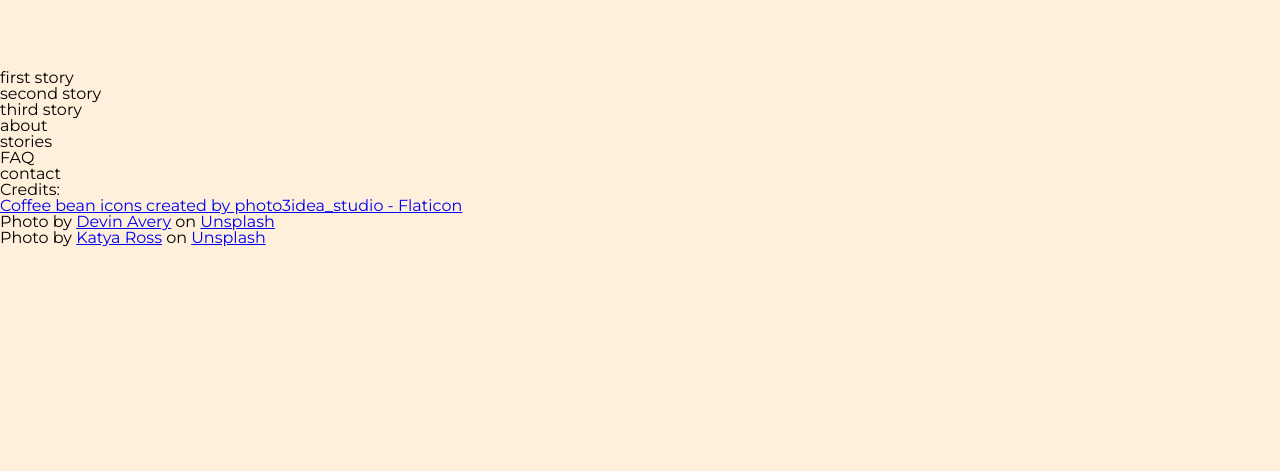
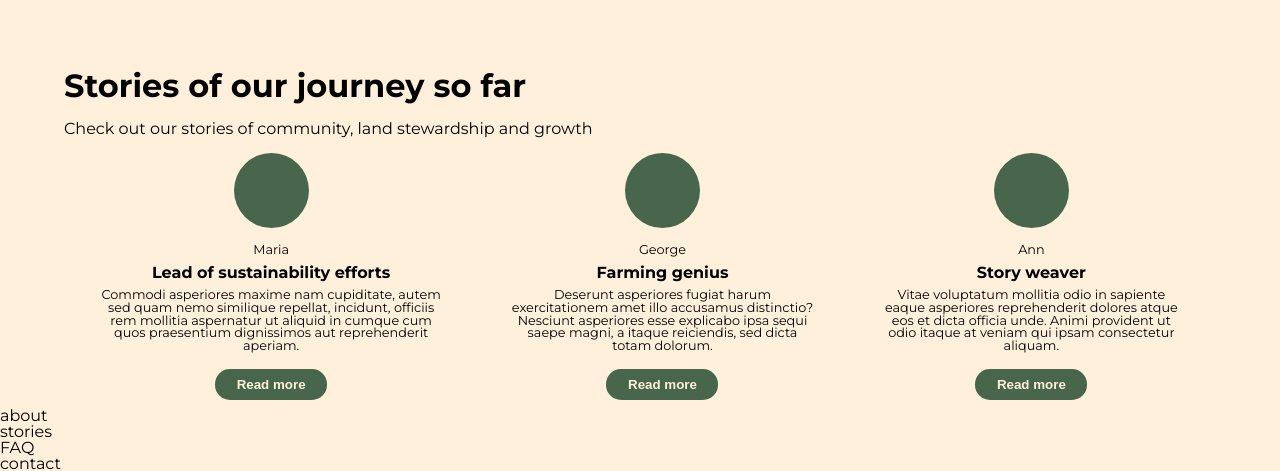
Before and after one commit to mateuszurban/portfolio-cafe-apollo, a React app: page / in a window 1280 px wide. Shown: the part 1274-1745 px from the top of the page. Before the commit the page ends 1521 px from the top, so only its background shows below. Built offline with nearby package versions, Linux system fonts and the light colour scheme.

Commit message:
Add social proof/relevant stories section

```diff
--- a/src/components/Hero.js
+++ b/src/components/Hero.js
@@ -9,9 +9,6 @@ const Hero = () => {
             <button>Join us</button>
             </div>
             <div className="hero-img"></div>
-
-
-            {/* relevant hero picture */}
         </div>
     )
 }
--- a/src/components/SocialProof.js
+++ b/src/components/SocialProof.js
@@ -3,10 +3,32 @@ import React from 'react'
 const SocialProof = () => {
     return (
         <div className="proof">
-            {/* This is a place for a three columns with social proof content */}
-            <div className="story">first story</div>
-            <div className="story">second story</div>
-            <div className="story">third story</div>
+            <h2>Stories of our journey so far</h2>
+            <p>Check out our stories of community, land stewardship and growth</p>
+            <div className="proofStories">
+                <div className="story">
+                    <div className="authorImage"></div>
+                    <h4 className='authorName'>Maria</h4>
+                    <p className='authorRole'>Lead of sustainability efforts</p>
+                    <p className='authorStory'>Commodi asperiores maxime nam cupiditate, autem sed quam nemo similique repellat, incidunt, officiis rem mollitia aspernatur ut aliquid in cumque cum quos praesentium dignissimos aut reprehenderit aperiam. </p>
+                    <button>Read more</button>
+                </div>
+                <div className="story">
+                    <div className="authorImage"></div>
+                    <h4 className='authorName'>George</h4>
+                    <p className='authorRole'>Farming genius</p>
+                    <p className='authorStory'>Deserunt asperiores fugiat harum exercitationem amet illo accusamus distinctio? Nesciunt asperiores esse explicabo ipsa sequi saepe magni, a itaque reiciendis, sed dicta totam dolorum.</p>
+                    <button>Read more</button>
+                </div>
+                <div className="story">
+                    <div className="authorImage"></div>
+                    <h4 className='authorName'>Ann</h4>
+                    <p className='authorRole'>Story weaver</p>
+                    <p className='authorStory'>Vitae voluptatum mollitia odio in sapiente eaque asperiores reprehenderit dolores atque eos et dicta officia unde. Animi provident ut odio itaque at veniam qui ipsam  consectetur aliquam.</p>
+                    <button>Read more</button>
+                </div>
+            </div>
+
         </div>
     )
 }
--- a/src/css/style.css
+++ b/src/css/style.css
@@ -109,15 +109,13 @@ body {
 	padding: 4rem 3rem 2rem 4rem;
 }
 
-.hero h2,
-.benefits h2 {
+h2 {
 	font-size: 2rem;
 	margin-bottom: 1.2rem;
 	font-weight: 700;
 }
 
-.hero p,
-.benefits p {
+p {
 	margin-bottom: 1rem;
 }
 
@@ -172,7 +170,6 @@ body {
 	width: 8rem;
 	border-radius: 15px;
 	padding: .5rem 1rem .5rem 1rem;
-
 }
 
 .benefits .buttonAlt {
@@ -181,3 +178,62 @@ body {
 	border-style: solid;
 	margin-left: 1rem;
 }
+
+.proof {
+	display: flex;
+	flex-direction: column;
+	padding-left: 4rem;
+	padding-right: 4rem;
+}
+
+.proofStories {
+	display: flex;
+}
+
+.story {
+	padding-left: 2rem;
+	padding-right: 2rem;
+	display: flex;
+	flex-direction: column;
+	align-items: center;
+}
+
+.story * {
+	margin-bottom: .5rem;
+	text-align: center;
+
+}
+
+.story h4 {
+	font-size: .8rem;
+
+}
+
+.story .authorRole {
+	font-size: 1rem;
+	font-weight: 700;
+}
+
+.story .authorStory {
+	font-size: .8rem;
+	margin-bottom: 1rem;
+}
+
+.story button {
+	border-style: none;
+	background-color: #47664C;
+	color: #FFF0DB;
+	font-weight: 700;
+
+	width: 7rem;
+	border-radius: 15px;
+	padding: .5rem 1rem .5rem 1rem;
+}
+
+.authorImage {
+	width: 75px;
+	height: 75px;
+	background-color: #47664C;
+	border-radius: 45px;
+	margin-bottom: 1rem;
+}
```
